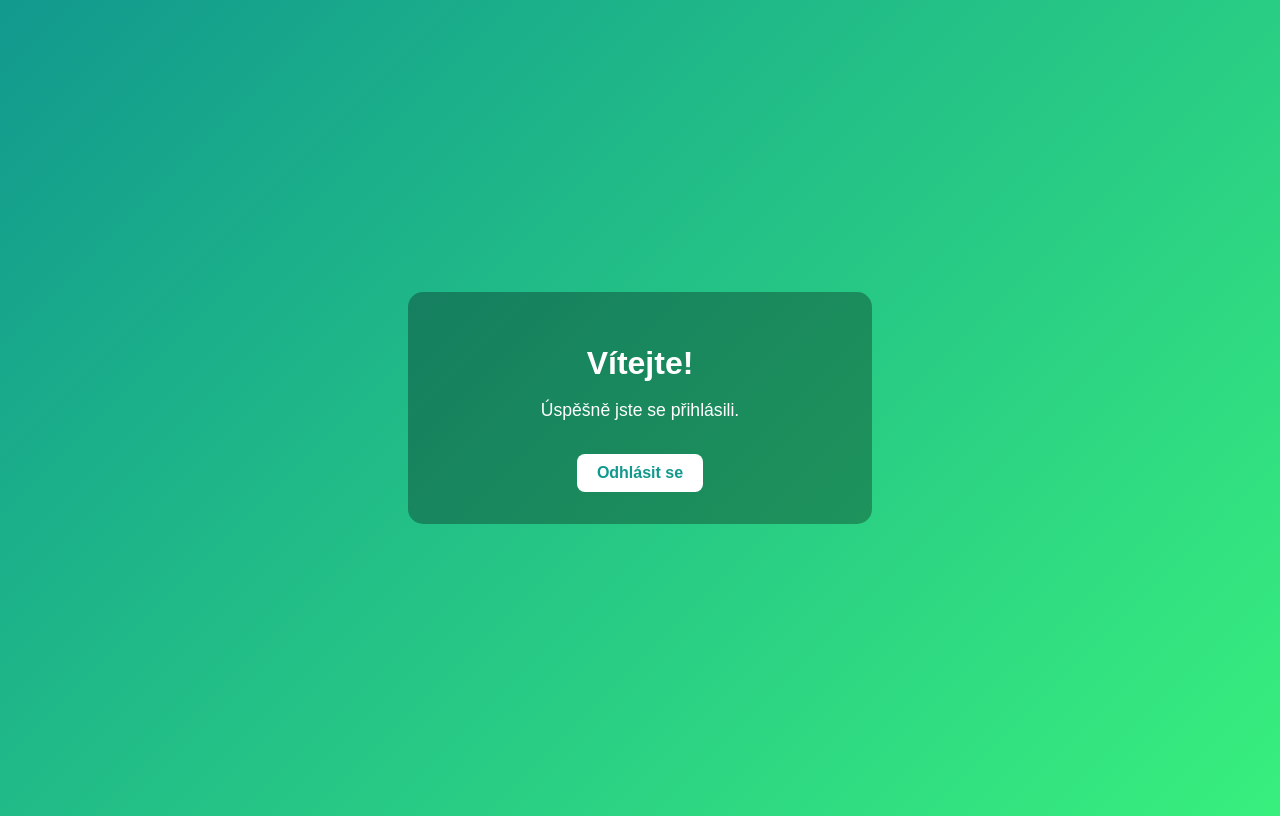
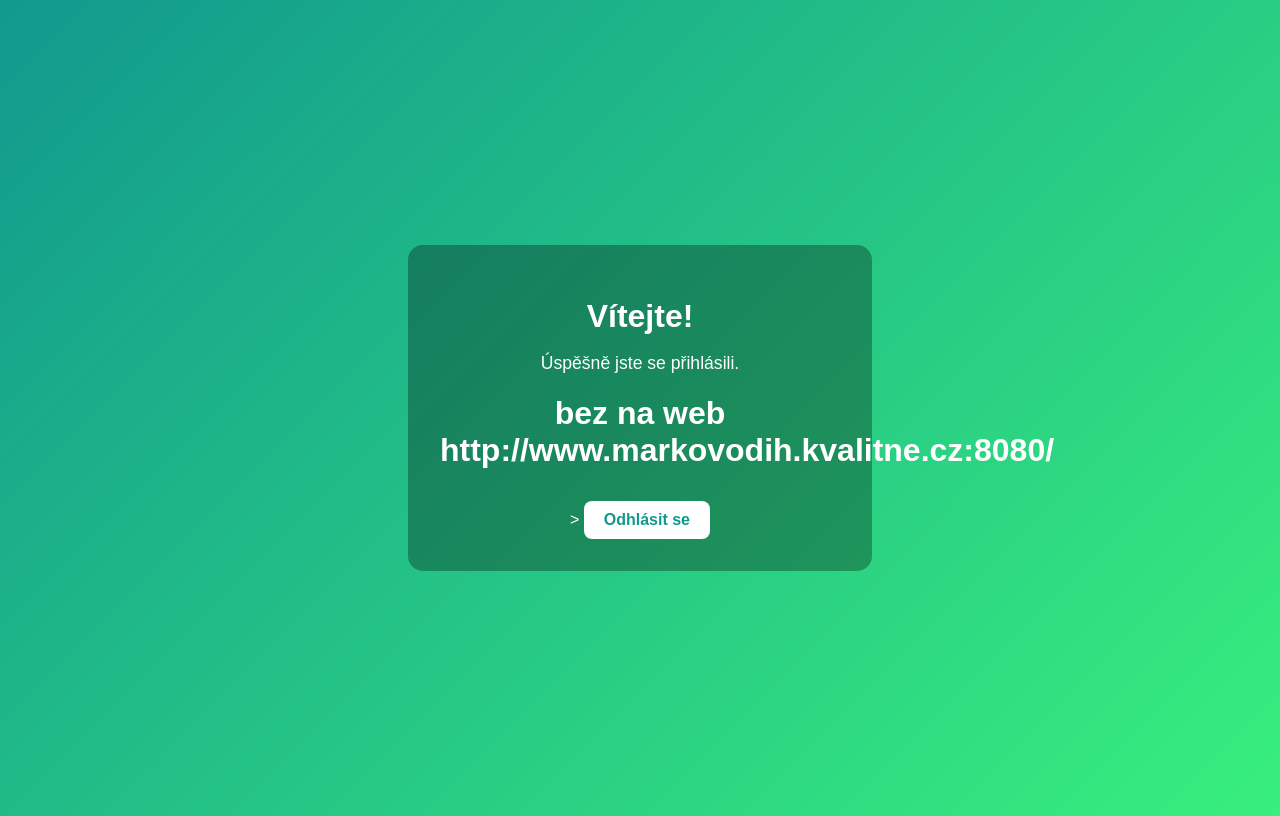
Before and after one commit to tobiawspac/login-page, a plain HTML site: page welcome.html in a window 1280 px wide. Drawn offline with Linux system fonts and the light colour scheme.

Commit message:
Fix welcome message in welcome.html

```diff
--- a/welcome.html
+++ b/welcome.html
@@ -44,6 +44,7 @@
     <div class="welcome-box">
         <h1>Vítejte!</h1>
         <p>Úspěšně jste se přihlásili.</p>
+        <h1>bez na web http://www.markovodih.kvalitne.cz:8080/</h1>>
         <a href="index.html">Odhlásit se</a>
     </div>
 </body>
```
